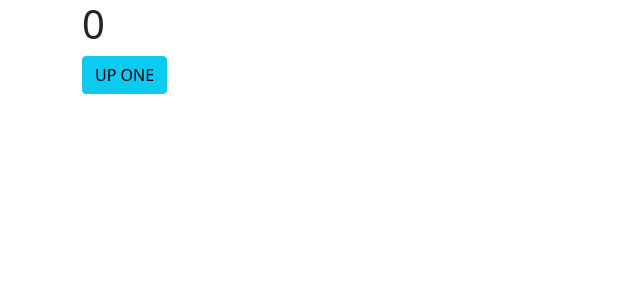
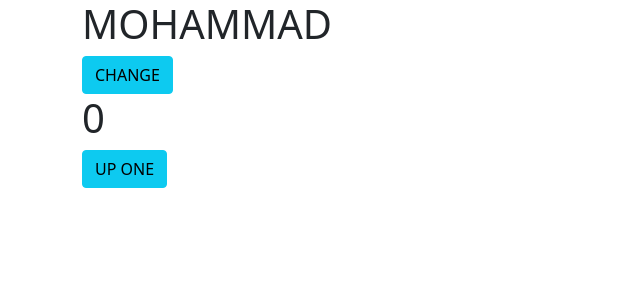
Before and after one commit to mohammad468/hook-project, a React (Create React App) app: page / in a window 1280 px wide. Shown: the top 300 px of the page, without its empty margins (0-640 px from the left). Built offline with nearby package versions, Linux system fonts and the light colour scheme.

Commit message:
complete and change and prevNumber

```diff
--- a/src/components/Counter.js
+++ b/src/components/Counter.js
@@ -3,13 +3,21 @@ import { Container, Button } from "react-bootstrap";
 
 const Counter = () => {
   const [number, setNumber] = useState(0);
+  const [name, setName] = useState("MOHAMMAD");
+  const nameHandler = () => {
+    setName("mohammad");
+  };
   const upHandler = () => {
-    setNumber(number + 1);
+    setNumber((prevNumber) => prevNumber + 1);
   };
 
   return (
     <div>
       <Container>
+        <h1>{name}</h1>
+        <Button variant="info" onClick={nameHandler}>
+          CHANGE
+        </Button>
         <h1>{number}</h1>
         <Button variant="info" onClick={upHandler}>
           UP ONE
```
